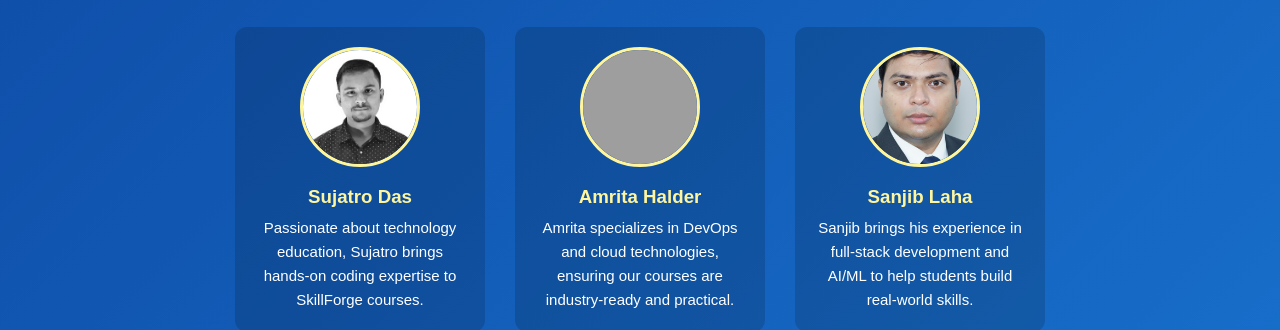
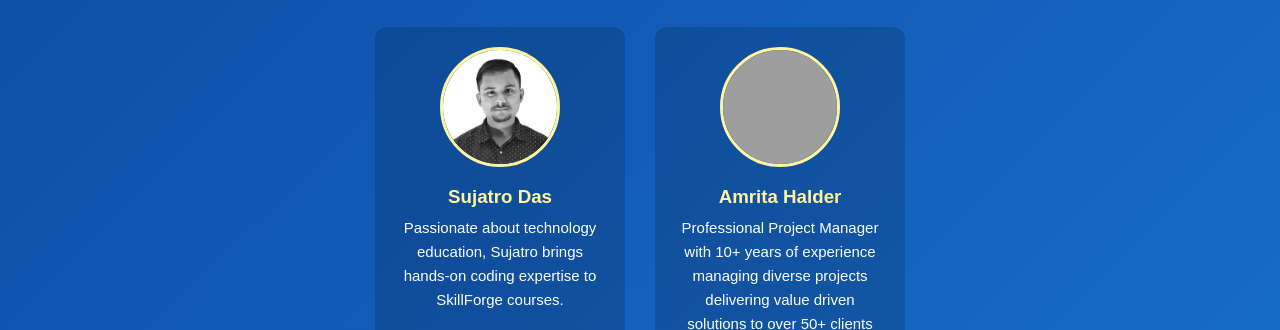
Before and after one commit to sujatrodas96/SkillForge, a plain HTML site: page about.html in a window 1280 px wide. Shown: the part 470-800 px from the top of the page. Drawn offline with Linux system fonts and the light colour scheme; grey boxes are pictures that could not be loaded.

Commit message:
remove sanjib laha and added description amrita halder

```diff
--- a/about.html
+++ b/about.html
@@ -261,13 +261,7 @@
       <div class="founder-card">
         <img src="images/amrita.png" alt="Amrita Halder">
         <h3>Amrita Halder</h3>
-        <p>Amrita specializes in DevOps and cloud technologies, ensuring our courses are industry-ready and practical.
-        </p>
-      </div>
-      <div class="founder-card">
-        <img src="images/sanjib.jpg" alt="Sanjib Laha">
-        <h3>Sanjib Laha</h3>
-        <p>Sanjib brings his experience in full-stack development and AI/ML to help students build real-world skills.
+        <p>Professional Project Manager with 10+ years of experience managing diverse projects delivering value driven solutions to over 50+ clients across reputed organizations. Passionate about mentoring future leaders.
         </p>
       </div>
     </div>
@@ -289,7 +283,7 @@
 
   <!-- Footer -->
   <footer>
-    © 2025 <span>SkillForge</span> | Founded by Sujatro Das, Amrita Halder & Sanjib Laha
+    © 2025 <span>SkillForge</span> | Founded by Sujatro Das, Amrita Halder
   </footer>
 
 </body>
```
Also changed, not shown: courses.html (+1 -1 lines), home.html (+1 -1 lines), index.html (+1 -1 lines), thank-you.html (+1 -1 lines).
